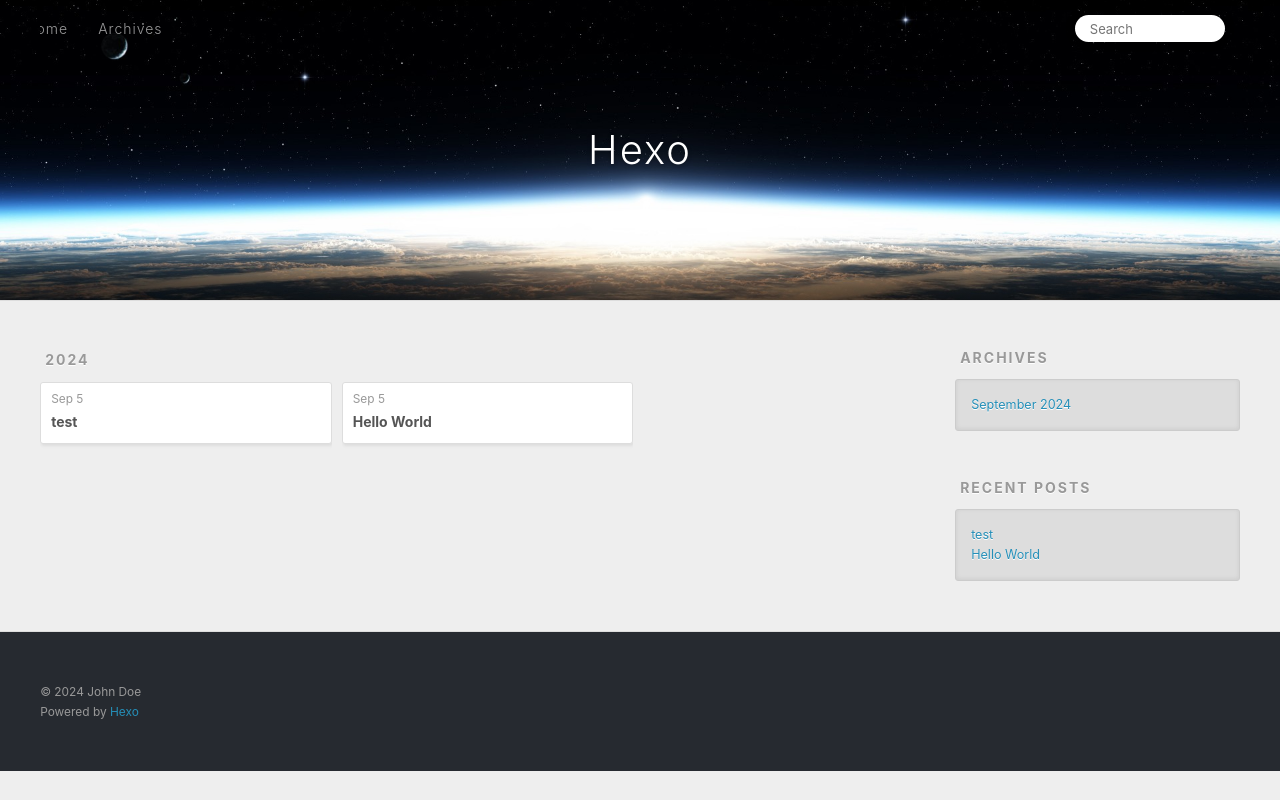
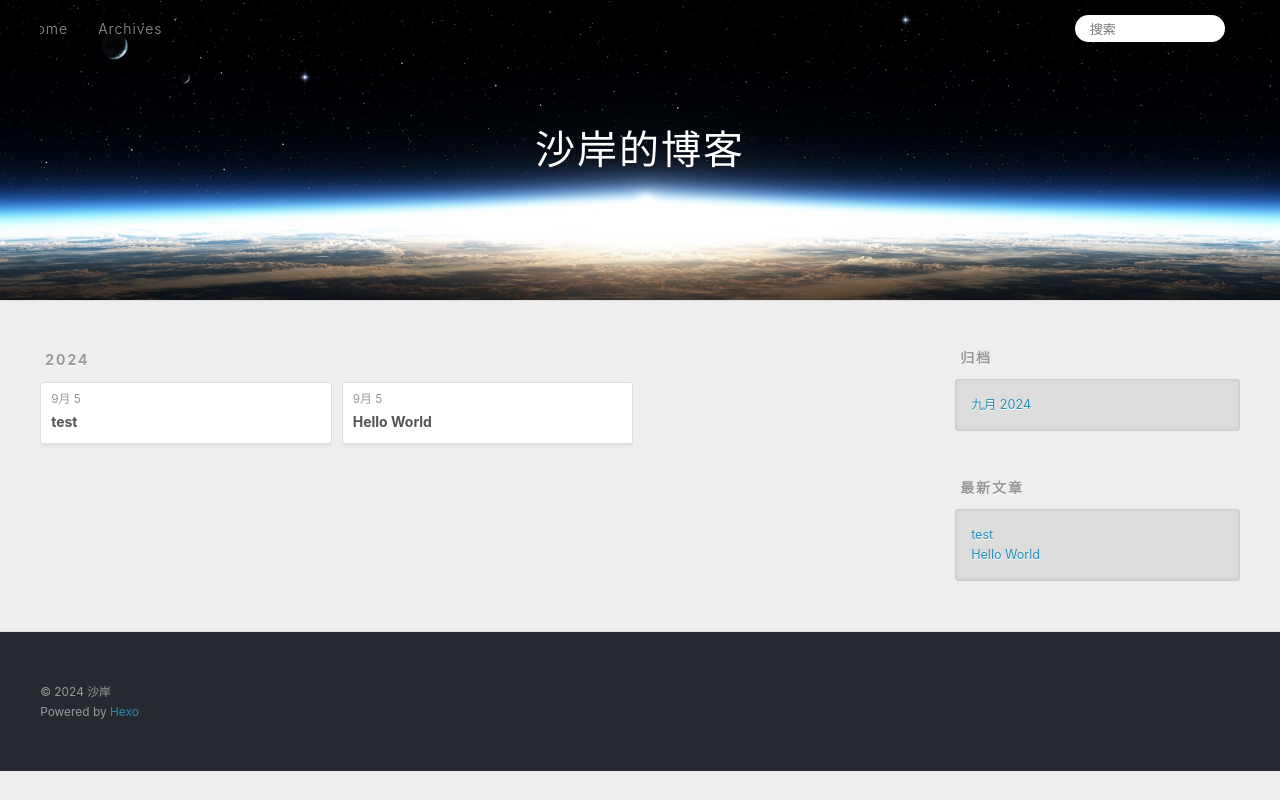
Before and after one commit to sandsbank/sandsbank.github.io, a plain HTML site: page archives/index.html in a window 1280 px wide. Both pictures are taken after a click on the link 1232 px from the left and 27 px from the top of the page. Drawn offline with Linux system fonts and the light colour scheme.

Commit message:
Site updated: 2024-09-05 13:34:17

```diff
--- a/archives/index.html
+++ b/archives/index.html
@@ -4,17 +4,19 @@
   <meta charset="utf-8">
 
 
-  <title>Archives | Hexo</title>
+  <title>归档 | 沙岸的博客</title>
   <meta name="viewport" content="width=device-width, initial-scale=1, shrink-to-fit=no">
-  <meta property="og:type" content="website">
-<meta property="og:title" content="Hexo">
+  <meta name="description" content="走吧！">
+<meta property="og:type" content="website">
+<meta property="og:title" content="沙岸的博客">
 <meta property="og:url" content="http://example.com/archives/index.html">
-<meta property="og:site_name" content="Hexo">
-<meta property="og:locale" content="en_US">
-<meta property="article:author" content="John Doe">
+<meta property="og:site_name" content="沙岸的博客">
+<meta property="og:description" content="走吧！">
+<meta property="og:locale" content="zh_CN">
+<meta property="article:author" content="沙岸">
 <meta name="twitter:card" content="summary">
 
-    <link rel="alternate" href="/atom.xml" title="Hexo" type="application/atom+xml">
+    <link rel="alternate" href="/atom.xml" title="沙岸的博客" type="application/atom+xml">
 
 
     <link rel="shortcut icon" href="/favicon.png">
@@ -39,7 +41,7 @@
   <div id="header-outer" class="outer">
     <div id="header-title" class="inner">
       <h1 id="logo-wrap">
-        <a href="/" id="logo">Hexo</a>
+        <a href="/" id="logo">沙岸的博客</a>
       </h1>
 
     </div>
@@ -55,12 +57,12 @@
       <nav id="sub-nav">
 
 
-          <a class="nav-icon" href="/atom.xml" title="RSS Feed"><span class="fa fa-rss"></span></a>
+          <a class="nav-icon" href="/atom.xml" title="RSS 订阅"><span class="fa fa-rss"></span></a>
 
-        <a class="nav-icon nav-search-btn" title="Search"><span class="fa fa-search"></span></a>
+        <a class="nav-icon nav-search-btn" title="搜索"><span class="fa fa-search"></span></a>
       </nav>
       <div id="search-form-wrap">
-        <form action="//google.com/search" method="get" accept-charset="UTF-8" class="search-form"><input type="search" name="q" class="search-form-input" placeholder="Search"><button type="submit" class="search-form-submit">&#xF002;</button><input type="hidden" name="sitesearch" value="http://example.com"></form>
+        <form action="//google.com/search" method="get" accept-charset="UTF-8" class="search-form"><input type="search" name="q" class="search-form-input" placeholder="搜索"><button type="submit" class="search-form-submit">&#xF002;</button><input type="hidden" name="sitesearch" value="http://example.com"></form>
       </div>
     </div>
   </div>
@@ -84,7 +86,7 @@
   <div class="archive-article-inner">
     <header class="archive-article-header">
       <a href="/2024/09/05/test/" class="archive-article-date">
-  <time class="dt-published" datetime="2024-09-05T04:48:01.000Z" itemprop="datePublished">Sep 5</time>
+  <time class="dt-published" datetime="2024-09-05T04:48:01.000Z" itemprop="datePublished">9月 5</time>
 </a>
 
 
@@ -103,7 +105,7 @@
   <div class="archive-article-inner">
     <header class="archive-article-header">
       <a href="/2024/09/05/hello-world/" class="archive-article-date">
-  <time class="dt-published" datetime="2024-09-05T04:45:30.263Z" itemprop="datePublished">Sep 5</time>
+  <time class="dt-published" datetime="2024-09-05T04:45:30.263Z" itemprop="datePublished">9月 5</time>
 </a>
 
 
@@ -135,9 +137,9 @@
 
 
   <div class="widget-wrap">
-    <h3 class="widget-title">Archives</h3>
+    <h3 class="widget-title">归档</h3>
     <div class="widget">
-      <ul class="archive-list"><li class="archive-list-item"><a class="archive-list-link" href="/archives/2024/09/">September 2024</a></li></ul>
+      <ul class="archive-list"><li class="archive-list-item"><a class="archive-list-link" href="/archives/2024/09/">九月 2024</a></li></ul>
     </div>
   </div>
 
@@ -145,7 +147,7 @@
 
 
   <div class="widget-wrap">
-    <h3 class="widget-title">Recent Posts</h3>
+    <h3 class="widget-title">最新文章</h3>
     <div class="widget">
       <ul>
 
@@ -170,7 +172,7 @@
   <div class="outer">
     <div id="footer-info" class="inner">
 
-      &copy; 2024 John Doe<br>
+      &copy; 2024 沙岸<br>
       Powered by <a href="https://hexo.io/" target="_blank">Hexo</a>
     </div>
   </div>
```
Also changed, not shown: 2024/09/05/hello-world/index.html (+15 -15 lines), 2024/09/05/test/index.html (+18 -16 lines), archives/2024/09/index.html (+19 -17 lines), archives/2024/index.html (+19 -17 lines), index.html (+19 -17 lines).
